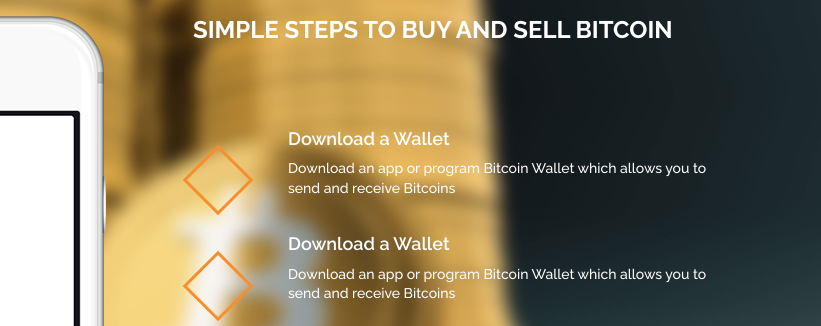
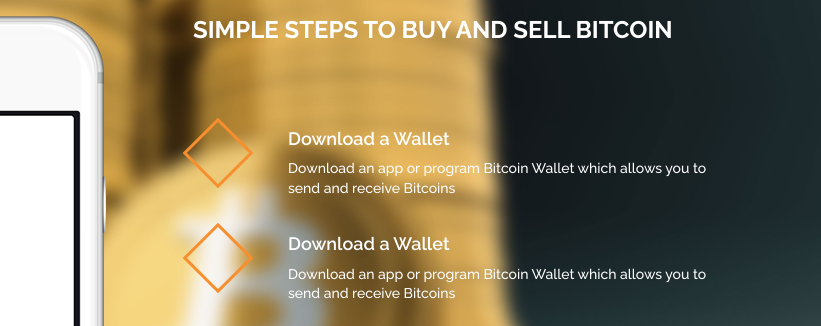
Before and after one commit to codenerdrafi/paxlar-project, a plain HTML site: page index.html in a window 1280 px wide. Shown: the part 1760-2086 px from the top of the page, 459-1280 px from the left. Drawn offline with nearby package versions, Linux system fonts and the light colour scheme.

Commit message:
Update index.html

```diff
--- a/index.html
+++ b/index.html
@@ -212,7 +212,7 @@
                     <div class="heading">
                         <h1>Simple Steps To Buy And Sell Bitcoin</h1>
                     </div>
-                    <div class="row align-items-center">
+                    <div class="row">
                         <div class="col-xl-2">
                             <span></span>
                         </div>
@@ -221,7 +221,7 @@
                             <p>Download an app or program Bitcoin Wallet which allows you to send and receive Bitcoins</p>
                         </div>
                     </div>
-                    <div class="row align-items-center">
+                    <div class="row">
                         <div class="col-xl-2">
                             <span></span>
                         </div>
```
